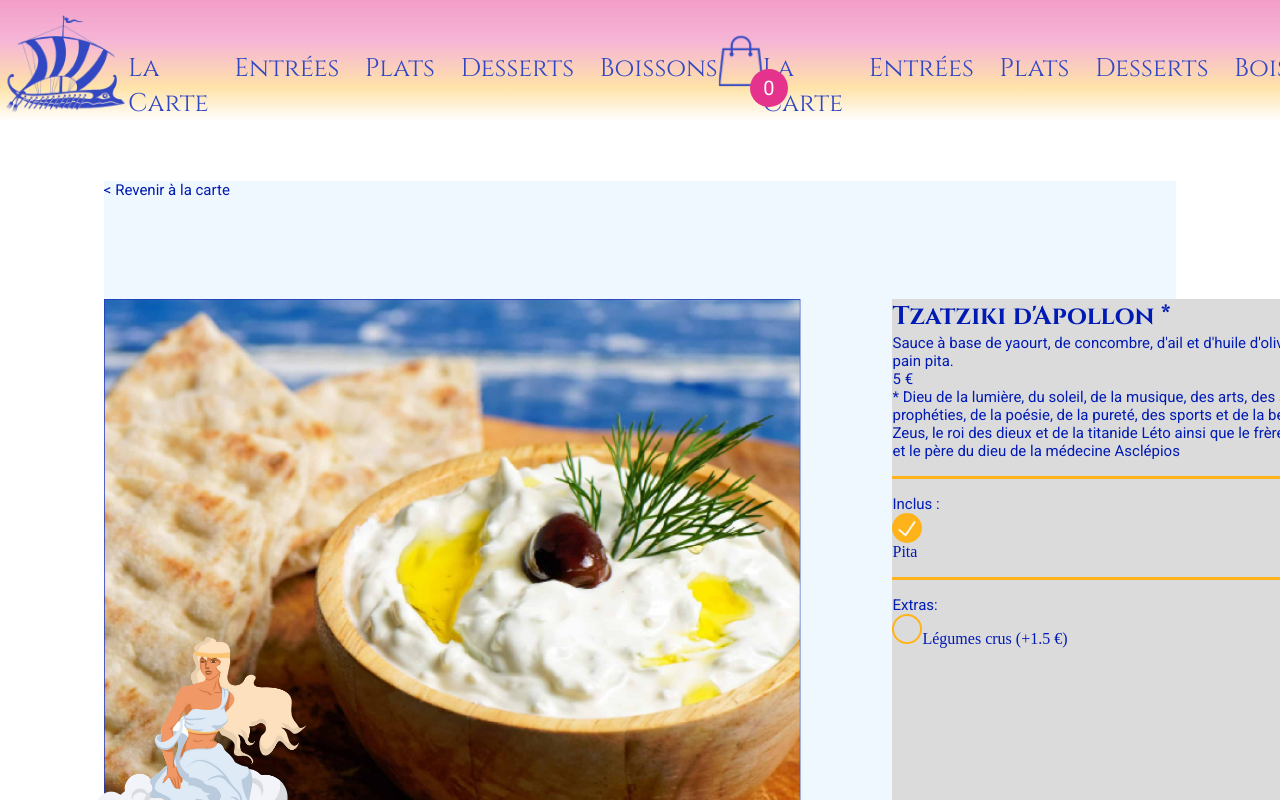
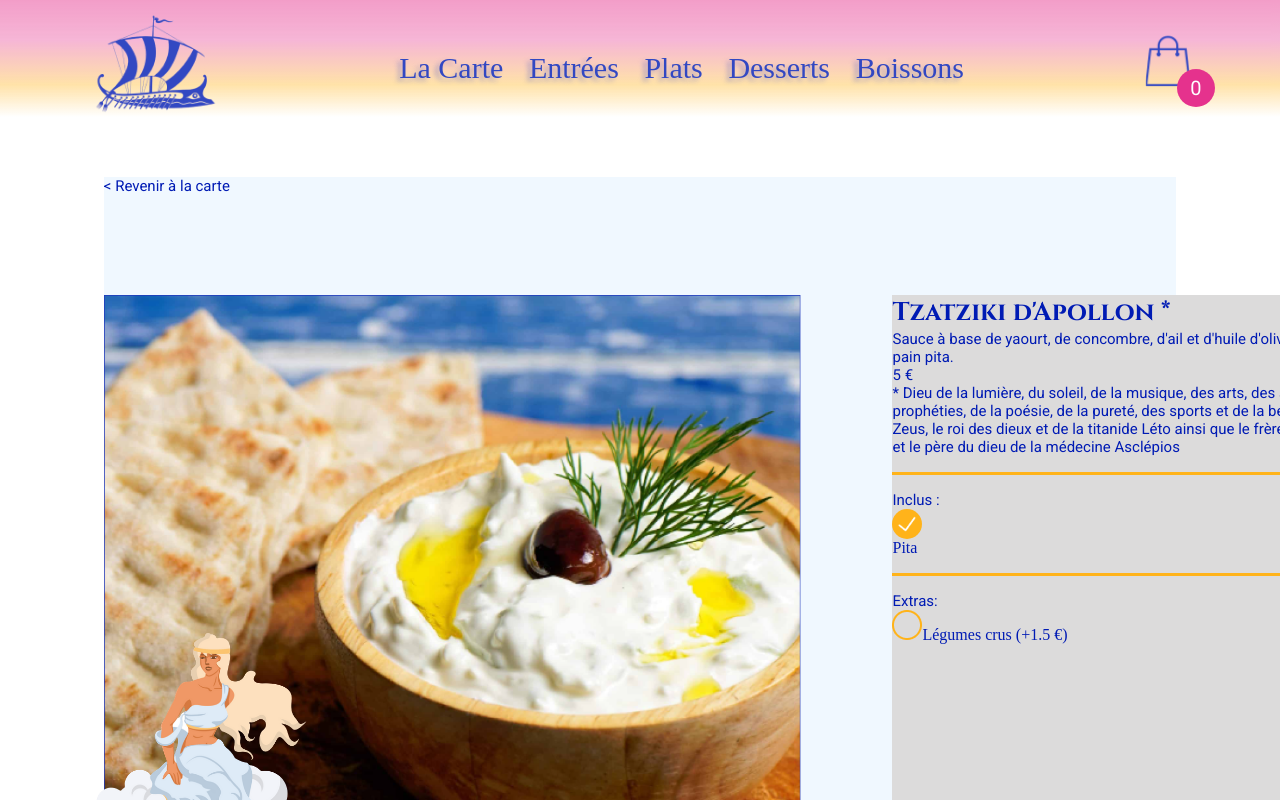
Before and after one commit to Chlopes92/OdysseeCulinaire, a React (Create React App) app: page /products/1 in a window 1280 px wide. Shown: the top 800 px of the page. Built offline with nearby package versions, Linux system fonts and the light colour scheme.

Commit message:
modif style

```diff
--- a/src/components/Header/Header.module.css
+++ b/src/components/Header/Header.module.css
@@ -51,11 +51,7 @@
     margin: 0;
 }
 
-.customBurger{
-    display: none;
-}
-
-.navBurger{
+.burger{
     display: none;
 }
 
@@ -64,7 +60,7 @@
         display: none;
     }
 
-    .customBurger{
+    .burger,.customBurger{
         display: block;
         background: none;
     }
@@ -94,10 +90,6 @@
         transition: all 0.3s ease-in-out;
     }
 
-    .navBar{
-        display: none;
-    }
-
     .open {
         display: block;
     }
@@ -106,8 +98,4 @@
         display: none;
     }
 
-    .navBurger{
-        display: block;
-    }
-
 }
--- a/src/components/Header/Header.tsx
+++ b/src/components/Header/Header.tsx
@@ -1,6 +1,6 @@
 // import React, { useState } from "react";
+import NavBar from "components/NavBar/NavBar";
 import style from "./Header.module.css";
-import NavBar from "components/NavBar/NavBar";
 import { useCartContext } from "contexts/Cart.context";
 import { useState } from "react";
 import { Link, useLocation } from "react-router-dom";
@@ -13,7 +13,7 @@ const MenuBurger = ({ burgerClass = "" }) => {
   };
 
   return (
-    <section>
+    <section className={`${style.burger}`}>
       <button className={`${style.menuBurger} ${burgerClass}`} onClick={toggleMenu}>
         {isMenuOpen ? (
           <img src="/image/icons/close.png" alt="Close" />
@@ -30,7 +30,7 @@ const MenuBurger = ({ burgerClass = "" }) => {
           isMenuOpen ? style.open : style.closed
         }`}
       >
-        <NavBar customClass={`${style.navBurger}`} />
+        {/* <NavBurger  /> */}
       </div>
     </section>
   );
@@ -47,7 +47,7 @@ const Header = () => {
       <Link to="/">
         <img className={style.logo} src="/image/icons/logo.png" alt="Retour accueil" />
       </Link>
-      <NavBar customClass={style.navBar} />
+      <NavBar />
       {location.pathname !== "/order" &&
       (<Link to="/cart">
         <div className={style.flex}>
--- a/src/components/NavBar/NavBar.module.css
+++ b/src/components/NavBar/NavBar.module.css
@@ -1,11 +1,16 @@
 .list {
     display: flex;
     justify-content: center;
-    font-family: 'Cinzel', serif;
+    /* font-family: 'Cinzel', serif; */
     gap: clamp(10px, 2vw, 63px);
-    font-size: clamp(5px, 2vw, 35px);
+    font-size: clamp(25px, 3vw, 35px);
     font-weight: 466;
-   margin-top: 4vw;
+    margin-top: 4vw;
+    text-shadow: -4px 3px 5px rgba(0, 27, 180, 0.4);
+    font-size: 30px;
+    font-style: normal;
+    font-weight: 466;
+    line-height: normal;
 
 }
 
@@ -14,9 +19,13 @@
 }
 
 
-@media (max-width: 414px) {
+@media (max-width: 900px) {
     /*  414px pour cibler la largeur de l'iPhone */
   .list {}
+
+  .navBar{
+    display: none;
+}
 }
 
 /* @media(max-width: 900px){
--- a/src/components/NavBar/NavBar.tsx
+++ b/src/components/NavBar/NavBar.tsx
@@ -33,7 +33,7 @@ const NavBar = ({ customClass= "" }) => {
 
     return (
         <nav>
-            <ul className={`${style.list} ${customClass}`}>
+            <ul className={`${style.list} ${style.navBar} ${customClass}`}>
                 {navLinks.map((link) => (
                     <li key={link.id}>
                          <NavLink to={link.url}>{link.text}</NavLink>
--- a/src/components/ProductCard/ProductCard.module.css
+++ b/src/components/ProductCard/ProductCard.module.css
@@ -45,14 +45,13 @@
 }
 
 .img {
-    width: 20%;
-    min-height: 70%;
+    width: 20vw;
     margin : 0 4vw 0 2vw;
     box-shadow: .3vw .3vw .5vw 0px rgba(0, 27, 180, 0.47);
 }
 
 .sizecard li {
-    margin-bottom: 5vw;
+    margin: 5vw 0;
     border-left: var(--gold) solid 5px;
 
 }
--- a/src/index.css
+++ b/src/index.css
@@ -40,10 +40,23 @@ body {
 
 }
 
+img{
+  object-fit: cover;
+}
+
 @media (min-width: 1430px) {
   main{
     /* max-width: 90vw; */
-    min-height: 50vh;
+    min-height: 60vh;
+    margin: auto;
+  }
+
+}
+
+@media (max-width: 1121px) {
+  main{
+    /* max-width: 90vw; */
+    min-height: 65vh;
     margin: auto;
   }
 
--- a/src/pages/CartPage.module.css
+++ b/src/pages/CartPage.module.css
@@ -47,3 +47,10 @@
 .emptyCart{
     margin-bottom: 5vh;
 }
+
+@media(max-width: 900px){
+    .cartPage{
+        width: auto;
+    }
+
+}
--- a/src/pages/CartPage.tsx
+++ b/src/pages/CartPage.tsx
@@ -12,6 +12,7 @@ const CartPage = () => {
   const reset = () => resetCart();
 
   return (
+    <main>
       <section className={style.cartPage}>
         <h1 className={style.title}>L'Odyssée Culinaire</h1>
 
@@ -38,6 +39,7 @@ const CartPage = () => {
           </div>
         )}
       </section>
+      </main>
   );
 };
 
--- a/src/pages/ProductCategoryPage.tsx
+++ b/src/pages/ProductCategoryPage.tsx
@@ -55,7 +55,7 @@ if(allergyArray === undefined){
     return (
         <ul>
             {tagValues.map(tag => (
-                <li key={tag} className={`${tagArray.includes(tag)? 'selected' : ""}`}>
+                <li key={tag} className={`${tagArray.includes(tag) ? style.selected : ""}`}>
                     <button onClick={() => toggleTag(tag)}>
                         {tag}
                     </button>
@@ -105,7 +105,7 @@ const AllergyList = () => {
     return (
         <ul>
             {allergyValues.map((allergy) => (
-                <li key={allergy} className={`${allergyArray.includes(allergy)? 'selected' : ""}`}>
+                <li key={allergy} className={`${allergyArray.includes(allergy)? style.selected : ""}`}>
                     <button onClick={() => toggleAllergy(allergy)}>
                         {allergy}
                     </button>
@@ -192,7 +192,7 @@ const ProductCategoryPage = () =>{
                     </li>
                 ))}
             </ul>
-            <img src="/image/icons/athena.png" alt="" />
+            <img className={style.athena} src="/image/icons/athena.png" alt="" />
         </main>
     );
 }
--- a/src/pages/ProductsPage.tsx
+++ b/src/pages/ProductsPage.tsx
@@ -124,7 +124,7 @@ const AllergyList = () => {
       {allergyValues.map((allergy) => (
         <li
           key={allergy}
-          className={`${allergyArray.includes(allergy) ? "selected" : ""}`}
+          className={`${allergyArray.includes(allergy) ? style.selected : ""}`}
         >
           <button onClick={() => toggleAllergy(allergy)}>{allergy}</button>
         </li>
```
